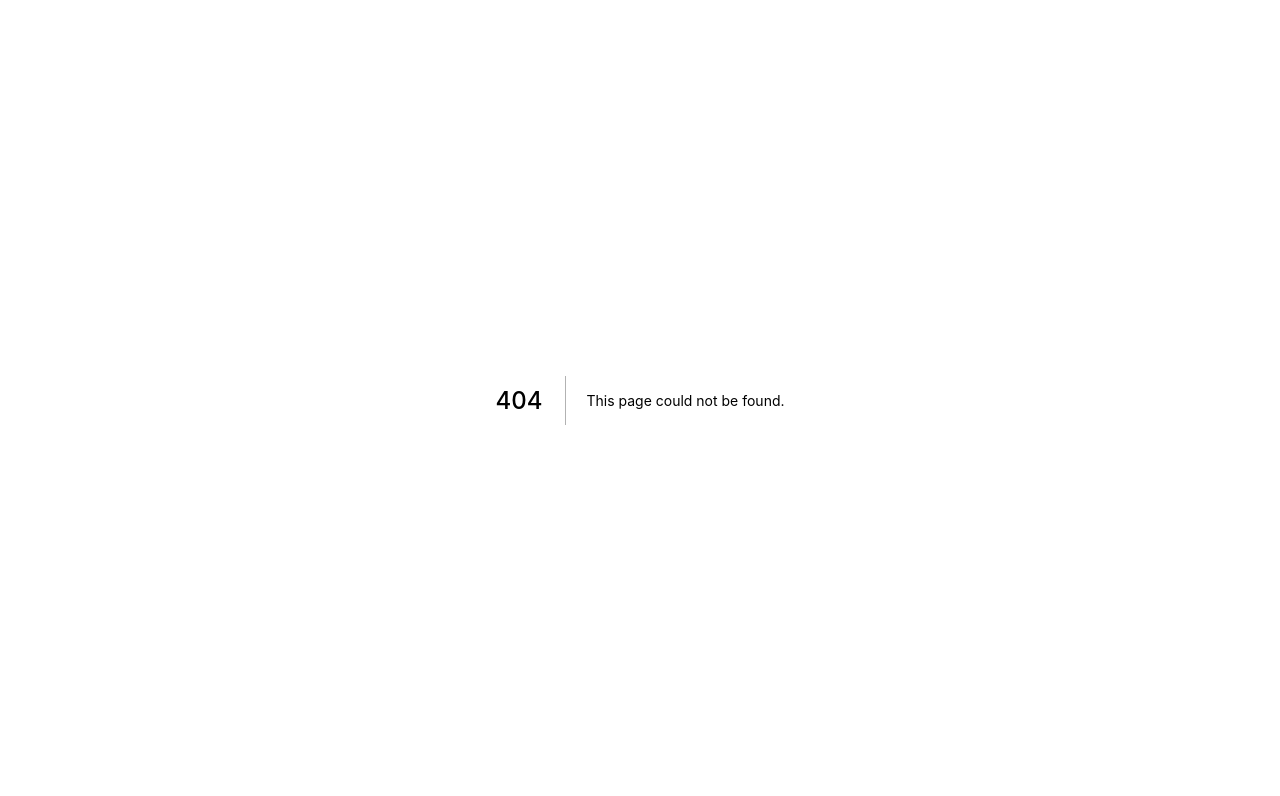
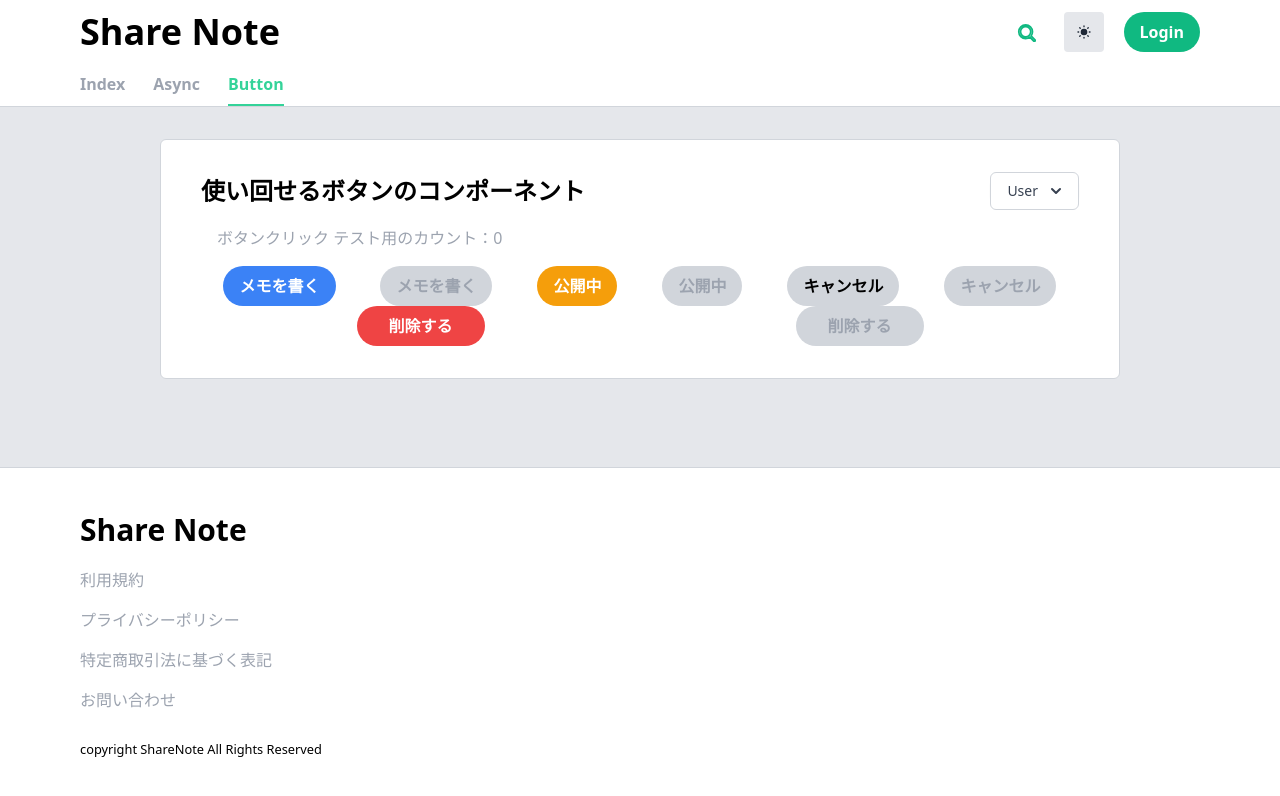
Before and after one commit to TakashiYano/blog-app-front, a Next.js app: page /button in a window 1280 px wide. Before the commit this address had no page. Shown: the top 796 px of the page. Built offline with nearby package versions, Linux system fonts and the light colour scheme; what @tailwindcss/typography would draw is missing.

Commit message:
🏷️ 型情報を更新

```diff
--- /dev/null
+++ b/src/pages/async.tsx
@@ -0,0 +1,59 @@
+/* eslint-disable no-console */
+import type { NextPage } from "next";
+import { HeaderNavigation } from "src/components/separate/HeaderNavigation";
+import { Layout } from "src/components/separate/Layout";
+import { MainDivider } from "src/components/shared/MainDivider";
+import { MainGuide } from "src/components/shared/MainGuide";
+import type { User, UserPutRequest } from "src/models/user";
+import useSWR from "swr";
+
+const Async: NextPage = () => {
+  const { data, error } = useSWR<User>("/users/var");
+
+  const handleClick = async () => {
+    const req: UserPutRequest = { id: "var", name: "user1" };
+    console.log({ ブラウザから送るリクエスト: req });
+    const res = await fetch("/users/var", {
+      method: "put",
+      body: JSON.stringify(req),
+    });
+    const json = await res.json();
+    console.log({ サーバーから受け取ったレスポンス: json });
+  };
+
+  return (
+    <Layout>
+      <HeaderNavigation />
+      <div className="px-5 py-14">
+        <div
+          className="px-5 py-8 mx-auto my-0 bg-white border border-gray-300 dark:border-gray-500 rounded-md dark:bg-gray-800 md:px-10"
+          style={{ maxWidth: "960px", minWidth: "420px" }}
+        >
+          <h1 className="text-2xl font-bold dark:text-white">非同期の叩き方テスト</h1>
+          <button className="text-gray-400" onClick={handleClick}>
+            クリックでfetch(logに出力)
+          </button>
+        </div>
+      </div>
+      <MainDivider />
+      <div className="px-5 py-14">
+        <div className="mx-auto my-0" style={{ maxWidth: "960px", minWidth: "420px" }}>
+          <MainGuide title="Featured" description="おすすめユーザーを見つけよう！" />
+          <div className="px-5 mt-4 dark:text-white">
+            {error ? <div>failed to load</div> : null}
+            {data ? (
+              <div>
+                <img src={data.profileImage} alt={data.name} width={80} height={80} />
+                <h2>{data.name}</h2>
+              </div>
+            ) : (
+              <div>loading...</div>
+            )}
+          </div>
+        </div>
+      </div>
+    </Layout>
+  );
+};
+
+export default Async;
--- /dev/null
+++ b/src/pages/button.tsx
@@ -0,0 +1,86 @@
+import type { NextPage } from "next";
+import { useState } from "react";
+import { Dropdown } from "src/components/separate/Dropdown";
+import { HeaderNavigation } from "src/components/separate/HeaderNavigation";
+import { Layout } from "src/components/separate/Layout";
+import { Button } from "src/components/shared/Button";
+
+const ButtonPage: NextPage = () => {
+  const [count, setCount] = useState(0);
+
+  const handleAddCount = () => {
+    setCount((preCount) => {
+      return preCount + 1;
+    });
+  };
+
+  return (
+    <Layout>
+      <HeaderNavigation />
+      <div className="px-5 py-8">
+        <div
+          className="px-5 py-8 mx-auto my-0 bg-white border border-gray-300 dark:border-gray-500 rounded-md dark:bg-gray-800 md:px-10"
+          style={{ maxWidth: "960px", minWidth: "420px" }}
+        >
+          <div className="flex items-center justify-between">
+            <h1 className="text-2xl font-bold dark:text-white">使い回せるボタンのコンポーネント</h1>
+            <div>
+              <Dropdown label="User" />
+            </div>
+          </div>
+          <div className="flex flex-col">
+            <div className="my-4 ml-4">
+              <span className="m-auto text-gray-400">ボタンクリック テスト用のカウント：{count}</span>
+            </div>
+            <div className="flex flex-row justify-start flex-none">
+              <div className="mx-auto">
+                <Button button id="blue" bgColor="blue" onClick={handleAddCount}>
+                  メモを書く
+                </Button>
+              </div>
+              <div className="mx-auto">
+                <Button button id="blue" bgColor="blue" onClick={handleAddCount} disabled>
+                  メモを書く
+                </Button>
+              </div>
+              <div className="mx-auto">
+                <Button button id="orange" bgColor="orange" className="w-auto" onClick={handleAddCount}>
+                  公開中
+                </Button>
+              </div>
+              <div className="mx-auto">
+                <Button button id="orange" bgColor="orange" className="w-auto" onClick={handleAddCount} disabled>
+                  公開中
+                </Button>
+              </div>
+              <div className="mx-auto">
+                <Button button id="gray" bgColor="gray" onClick={handleAddCount}>
+                  キャンセル
+                </Button>
+              </div>
+              <div className="mx-auto">
+                <Button button id="disabled" bgColor="blue" onClick={handleAddCount} disabled>
+                  キャンセル
+                </Button>
+              </div>
+            </div>
+            <div className="flex flex-row justify-start">
+              <div className="mx-auto">
+                <Button button id="red" bgColor="red" className="w-32" onClick={handleAddCount}>
+                  削除する
+                </Button>
+              </div>
+              <div className="mx-auto">
+                <Button button id="red" bgColor="red" className="w-32" onClick={handleAddCount} disabled>
+                  削除する
+                </Button>
+              </div>
+            </div>
+          </div>
+        </div>
+      </div>
+    </Layout>
+  );
+};
+
+export default ButtonPage;
--- a/src/pages/login/email.tsx
+++ b/src/pages/login/email.tsx
@@ -1,5 +1,4 @@
 import type { NextPage } from "next";
-import Head from "next/head";
 import { ChevronLeft } from "src/components/icon/ChevronLeft";
 import { LoginForm } from "src/components/separate/LoginForm";
 import { Button } from "src/components/shared/Button";
@@ -7,10 +6,6 @@ import { Button } from "src/components/shared/Button";
 const Email: NextPage = () => {
   return (
     <div>
-      <Head>
-        <title>EmailLogin</title>
-        <link rel="icon" href="/favicon.ico" />
-      </Head>
       <div className="w-screen h-screen bg-gray-200 dark:bg-gray-700">
         <Button button id="backButton" bgColor="transparent" className="absolute left-2">
           <ChevronLeft />
--- a/src/pages/login/index.tsx
+++ b/src/pages/login/index.tsx
@@ -1,5 +1,4 @@
 import type { NextPage } from "next";
-import Head from "next/head";
 import { ChevronLeft } from "src/components/icon/ChevronLeft";
 import { EmailIcon } from "src/components/icon/EmailIcon";
 import { GoogleIcon } from "src/components/icon/GoogleIcon";
@@ -9,17 +8,13 @@ import { Button } from "src/components/shared/Button";
 const LogInPage: NextPage = () => {
   return (
     <div>
-      <Head>
-        <title>Login</title>
-        <link rel="icon" href="/favicon.ico" />
-      </Head>
       <div className="w-screen h-screen bg-gray-200 dark:bg-gray-700">
         <Button button id="backButton" bgColor="transparent" className="absolute left-2">
           <ChevronLeft />
         </Button>
         <div className="flex flex-col justify-center h-screen">
           <div className="flex justify-center mb-16">
-            <h1 className="text-4xl font-bold dark:text-white">Logo</h1>
+            <h1 className="text-4xl font-bold dark:text-white">Share Note</h1>
           </div>
           <Button
             linkProps={{ href: "/login/email" }}
--- a/src/pages/privacy.tsx
+++ b/src/pages/privacy.tsx
@@ -1,14 +1,9 @@
 import type { NextPage } from "next";
-import Head from "next/head";
 import { Layout } from "src/components/separate/Layout";
 
 const PrivacyPolicy: NextPage = () => {
   return (
     <Layout>
-      <Head>
-        <title>Privacy</title>
-        <link rel="icon" href="/favicon.ico" />
-      </Head>
       <div className="px-5 py-14">
         <div
           className="px-5 py-8 mx-auto my-0 bg-white border border-gray-300 dark:border-gray-500 rounded-md dark:bg-gray-800 md:px-10 prose prose-md prose-green dark:text-gray-400"
--- a/src/pages/search.tsx
+++ b/src/pages/search.tsx
@@ -1,5 +1,4 @@
 import type { NextPage } from "next";
-import Head from "next/head";
 import { SearchIcon } from "src/components/icon/Search";
 import { Layout } from "src/components/separate/Layout";
 import { Button } from "src/components/shared/Button";
@@ -9,10 +8,6 @@ import { Input } from "src/components/shared/Input";
 const Search: NextPage = () => {
   return (
     <Layout>
-      <Head>
-        <title>Search</title>
-        <link rel="icon" href="/favicon.ico" />
-      </Head>
       <div className="py-14">
         <div className="px-5 mx-auto my-0 md:px-10" style={{ maxWidth: "960px", minWidth: "420px" }}>
           <form className="flex justify-center">
--- a/src/pages/terms/index.tsx
+++ b/src/pages/terms/index.tsx
@@ -1,14 +1,9 @@
 import type { NextPage } from "next";
-import Head from "next/head";
 import { Layout } from "src/components/separate/Layout";
 
 const Terms: NextPage = () => {
   return (
     <Layout>
-      <Head>
-        <title>Terms</title>
-        <link rel="icon" href="/favicon.ico" />
-      </Head>
       <div className="px-5 py-14">
         <div
           className="px-5 py-8 mx-auto my-0 bg-white border border-gray-300 dark:border-gray-500 rounded-md dark:bg-gray-800 md:px-10 prose prose-md prose-green dark:text-gray-400"
--- a/src/pages/terms/transaction-law.tsx
+++ b/src/pages/terms/transaction-law.tsx
@@ -1,14 +1,9 @@
 import type { NextPage } from "next";
-import Head from "next/head";
 import { Layout } from "src/components/separate/Layout";
 
 const Commerce: NextPage = () => {
   return (
     <Layout>
-      <Head>
-        <title>Commerce</title>
-        <link rel="icon" href="/favicon.ico" />
-      </Head>
       <div className="px-5 py-14">
         <div
           className="px-5 py-8 mx-auto my-0 bg-white border border-gray-300 dark:border-gray-500 rounded-md dark:bg-gray-800 md:px-10 prose prose-md prose-green dark:text-gray-400"
```
